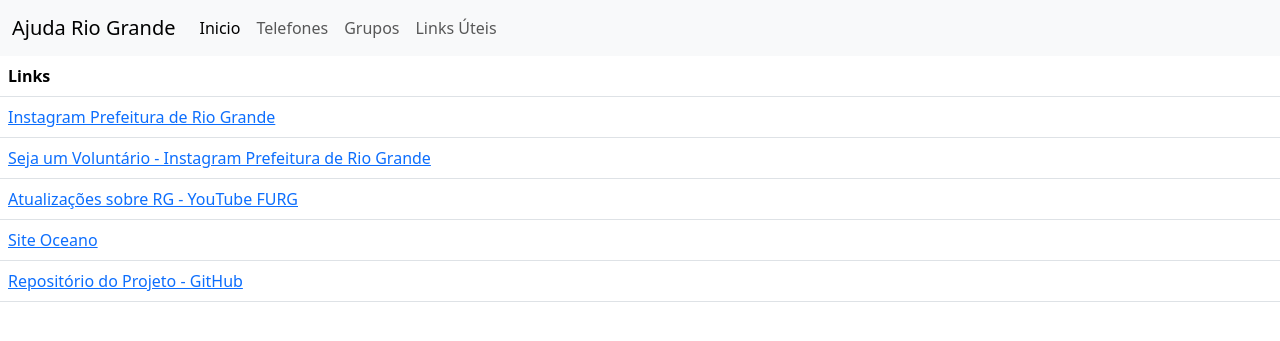
After one commit to Snizi/AjudaRioGrande, a Flask app: page /links-uteis in a window 1280 px wide. The commit adds this page. Shown: the top 341 px of the page. Run offline with Flask 3, Linux system fonts and the light colour scheme.

Commit message:
feat: Add Readme, Fix main.py and feat Links Úteis

```diff
--- a/main.py
+++ b/main.py
@@ -5,13 +5,17 @@ app = Flask(__name__)
 
 @app.route('/')
 def index():
-    markers = json.load(open('markers.json'))
-    riskareas = json.load(open('riskareas.json'))
+    markers = json.load(open('markers.json' , encoding="utf8"))
+    riskareas = json.load(open('riskareas.json' , encoding="utf8"))
     return render_template('index.html', markers=markers, riskareas=riskareas)
 
 @app.route('/telefones')
 def telefones():
     return render_template('telefones.html')
+
+@app.route('/links-uteis')
+def links_uteis():
+    return render_template('links-uteis.html')
 
 @app.route('/grupos')
 def grupos():
--- /dev/null
+++ b/templates/links-uteis.html
@@ -0,0 +1,27 @@
+{% extends "template.html" %}
+{% block content %}
+<table class="table">
+    <thead>
+      <tr>
+        <th scope="col">Links</th>
+      </tr>
+    </thead>
+    <tbody>
+      <tr>
+        <td><a href="https://www.instagram.com/prefeituradoriogrande/" target="_blank">Instagram Prefeitura de Rio Grande</a></td>
+      </tr>
+      <tr>
+        <td><a href="https://www.instagram.com/p/C6oYQbqrow2/" target="_blank">Seja um Voluntário - Instagram Prefeitura de Rio Grande</a></td>
+      </tr>
+      <tr>
+        <td><a href="https://youtu.be/tWPO-PNSprQ?si=DrZD9HDnmRlzN7lE" target="_blank">Atualizações sobre RG - YouTube FURG </a></td>
+      </tr>
+      <tr>
+        <td><a href="https://www.grupooceano.com.br/noticias" target="_blank">Site Oceano</a></td>
+      </tr>
+    <tr>
+      <td><a href="https://github.com/Snizi/AjudaRioGrande" target="_blank">Repositório do Projeto - GitHub</a></td>
+    </tr>
+    </tbody>
+  </table>
+{% endblock %}
--- a/templates/template.html
+++ b/templates/template.html
@@ -38,6 +38,9 @@
                   <li class="nav-item">
                     <a class="nav-link" href="/grupos">Grupos</a>
                   </li>
+                  <li class="nav-item">
+                    <a class="nav-link" href="/links-uteis">Links Úteis</a>
+                  </li>
                 </ul>
               </div>
             </div>
```
Also changed, not shown: templates/telefones.html (+6 -3 lines), README.md.
